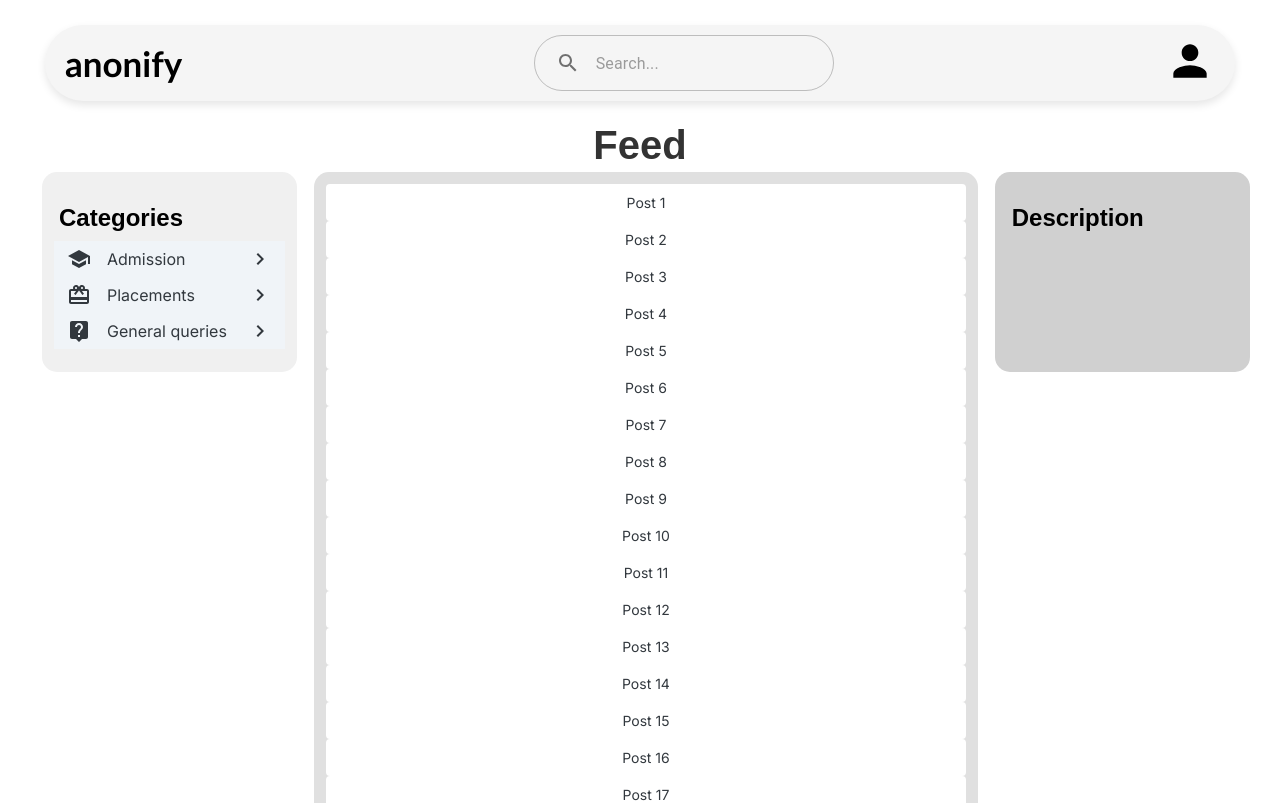
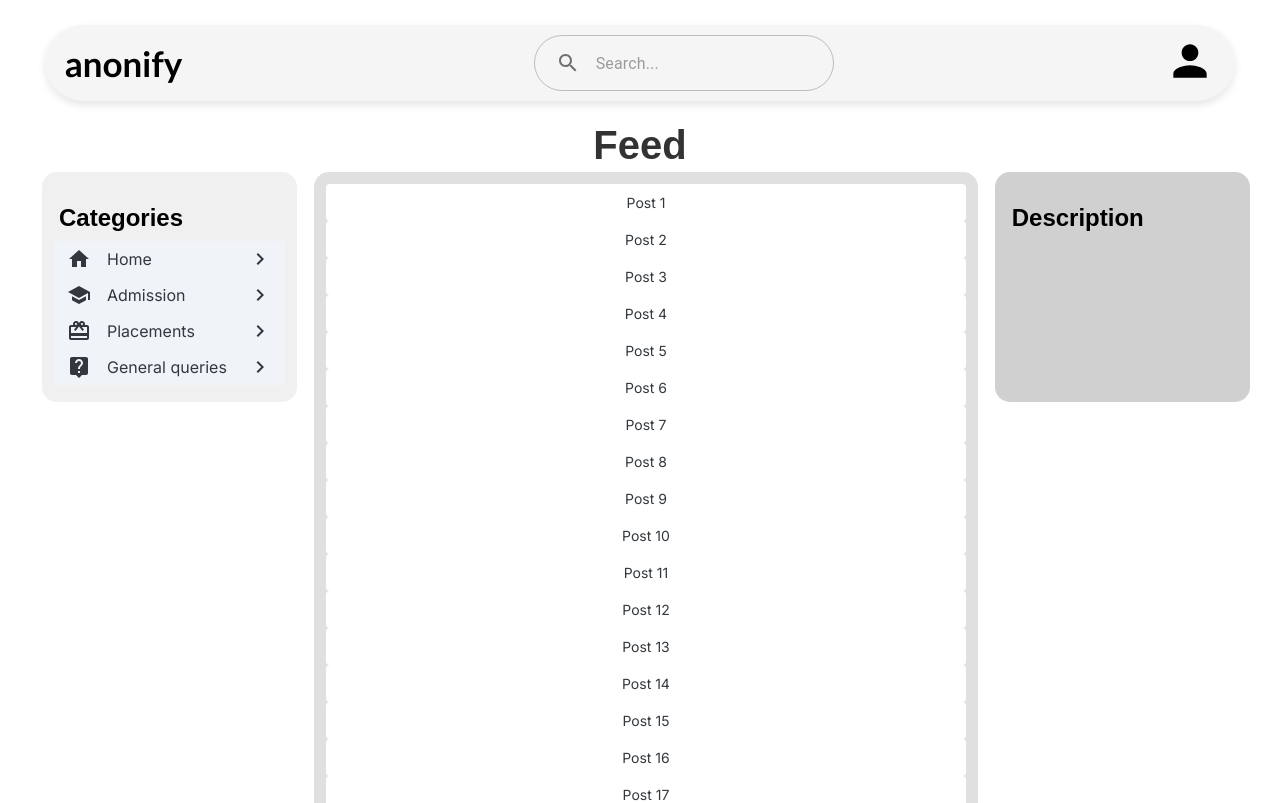
Before and after one commit to TirthNandha/anonify, a React (Create React App) app in the folder frontend/: page / in a window 1280 px wide. Shown: the top 803 px of the page. Built offline with nearby package versions, Linux system fonts and the light colour scheme; a web font is replaced by a local one.

Commit message:
add Home in Categories

```diff
--- a/frontend/src/Components/Categories.jsx
+++ b/frontend/src/Components/Categories.jsx
@@ -7,11 +7,24 @@ import ListItemContent from '@mui/joy/ListItemContent';
 import RedeemIcon from '@mui/icons-material/Redeem';
 import SchoolIcon from '@mui/icons-material/School';
 import LiveHelpIcon from '@mui/icons-material/LiveHelp';
+import Home from "@mui/icons-material/Home"
 
 
 function Categories() {
     return(
         <List>
+            <ListItem>
+                <ListItemButton
+                    color="neutral"
+                    disabled={false}
+                    selected={false}
+                    variant="soft"
+                >
+                <ListItemDecorator><Home /></ListItemDecorator>
+                    <ListItemContent>Home</ListItemContent>
+                    <KeyboardArrowRightIcon />
+                </ListItemButton>
+            </ListItem>
             <ListItem>
                 <ListItemButton
                     color="neutral"
--- a/frontend/src/Components/Content.jsx
+++ b/frontend/src/Components/Content.jsx
@@ -20,7 +20,7 @@ function Content() {
     return (
         <div>
             <Grid container spacing={3} sx={{ flexGrow: 1, paddingLeft: '29px' }}>
-                <Grid item xs={2.5} sx={{ height: '200px', backgroundColor: '#f0f0f0', borderRadius: '15px', marginRight: '7px', position: 'sticky', top: "172px"}}>
+                <Grid item xs={2.5} sx={{ height: '230px', backgroundColor: '#f0f0f0', borderRadius: '15px', marginRight: '7px', position: 'sticky', top: "172px"}}>
                     <h2 style={{paddingLeft:"5px", marginBottom: 3}}>Categories</h2>
                     <Categories />
                 </Grid>
@@ -31,7 +31,7 @@ function Content() {
                         ))
                     }
                 </Grid>
-                <Grid item xs={2.5} sx={{ height: '200px', backgroundColor: '#d0d0d0', borderRadius: '15px', marginLeft: '7px', position: 'sticky', top: "172px" }}>
+                <Grid item xs={2.5} sx={{ height: '230px', backgroundColor: '#d0d0d0', borderRadius: '15px', marginLeft: '7px', position: 'sticky', top: "172px" }}>
                 <h2 style={{paddingLeft:"5px", marginBottom: 3}}>Description</h2>
                 </Grid>
             </Grid>
```
